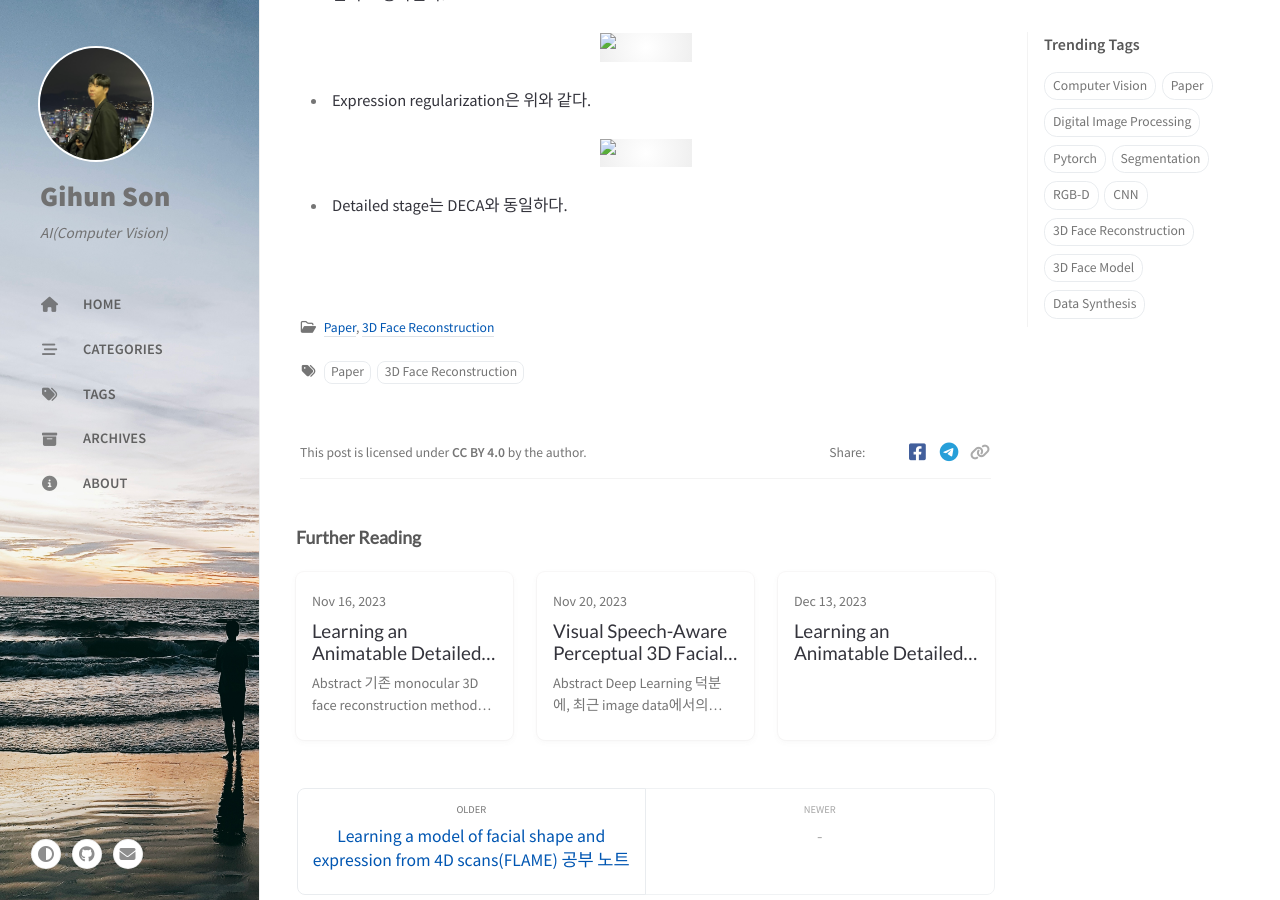
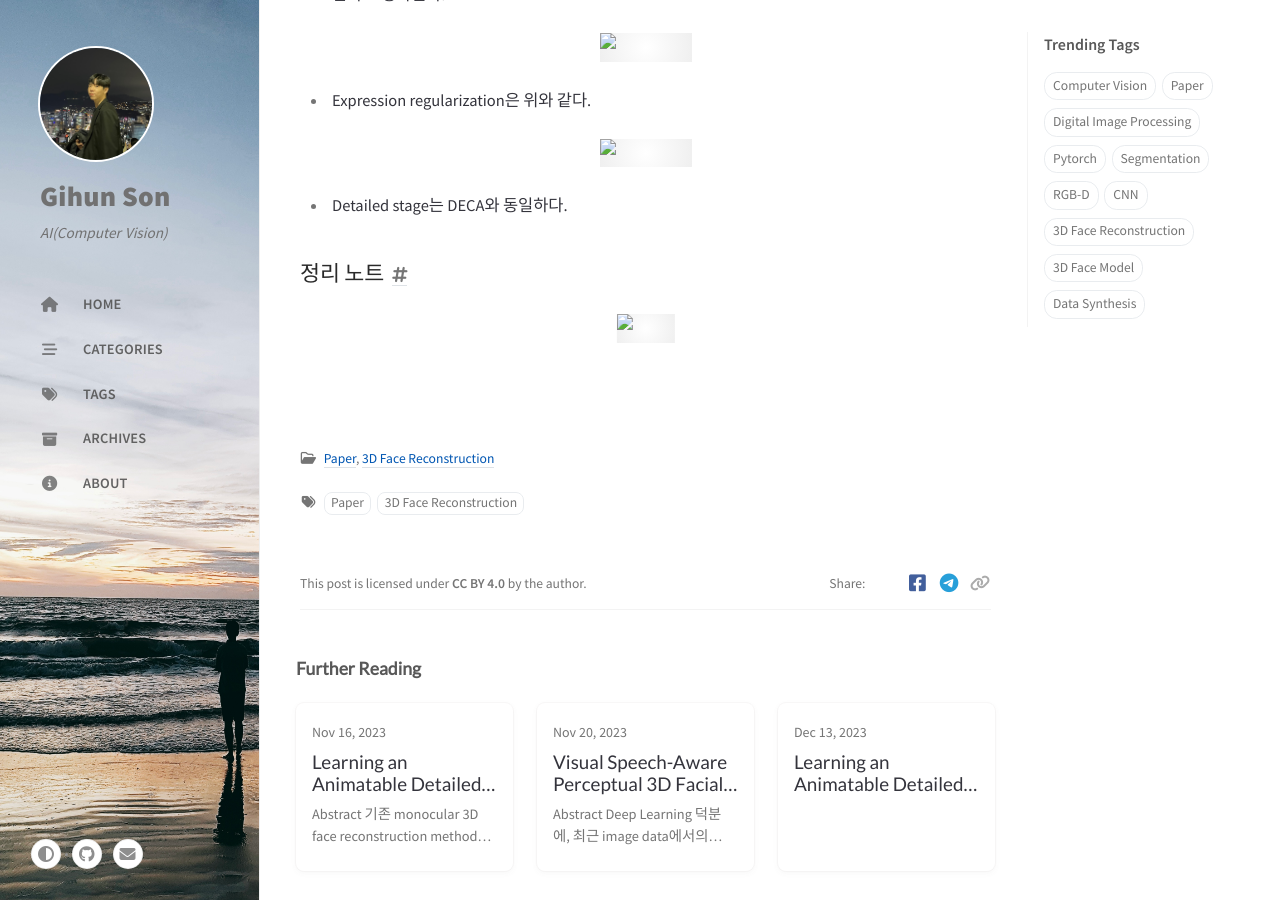
Before and after one commit to gihuni99/gihuni99.github.io, a Jekyll site: the page built from _posts/Paper/3D Face Reconstruction/2023-12-14-EMOCA.md, in a window 1280 px wide and 900 px high, scrolled down 6578 px. Built offline with Jekyll 4.4.1, drawn with Linux system fonts in a browser that asks for light colours; cached includes are drawn as plain includes; formulas are drawn with MathJax 3; comment, search, counter and statistics services are not loaded.

Commit message:
EMOCA,SPECTRE studying note

```diff
--- a/_posts/Paper/3D Face Reconstruction/2023-12-14-EMOCA.md
+++ b/_posts/Paper/3D Face Reconstruction/2023-12-14-EMOCA.md
@@ -201,3 +201,7 @@ pin: true
 ![Untitled 28](https://github.com/gihuni99/gihuni99.github.io/assets/90080065/f9ce0928-78ed-4307-af95-145287cbe65d)
 
 - Detailed stage는 DECA와 동일하다.
+
+### 정리 노트
+
+![image](https://github.com/gihuni99/gihuni99.github.io/assets/90080065/c806d384-be71-40fa-aad5-c19eefa6f71a)
```
Also changed, not shown: _posts/Paper/3D Face Reconstruction/2023-11-20-Spectre.md (+4 -0 lines).
